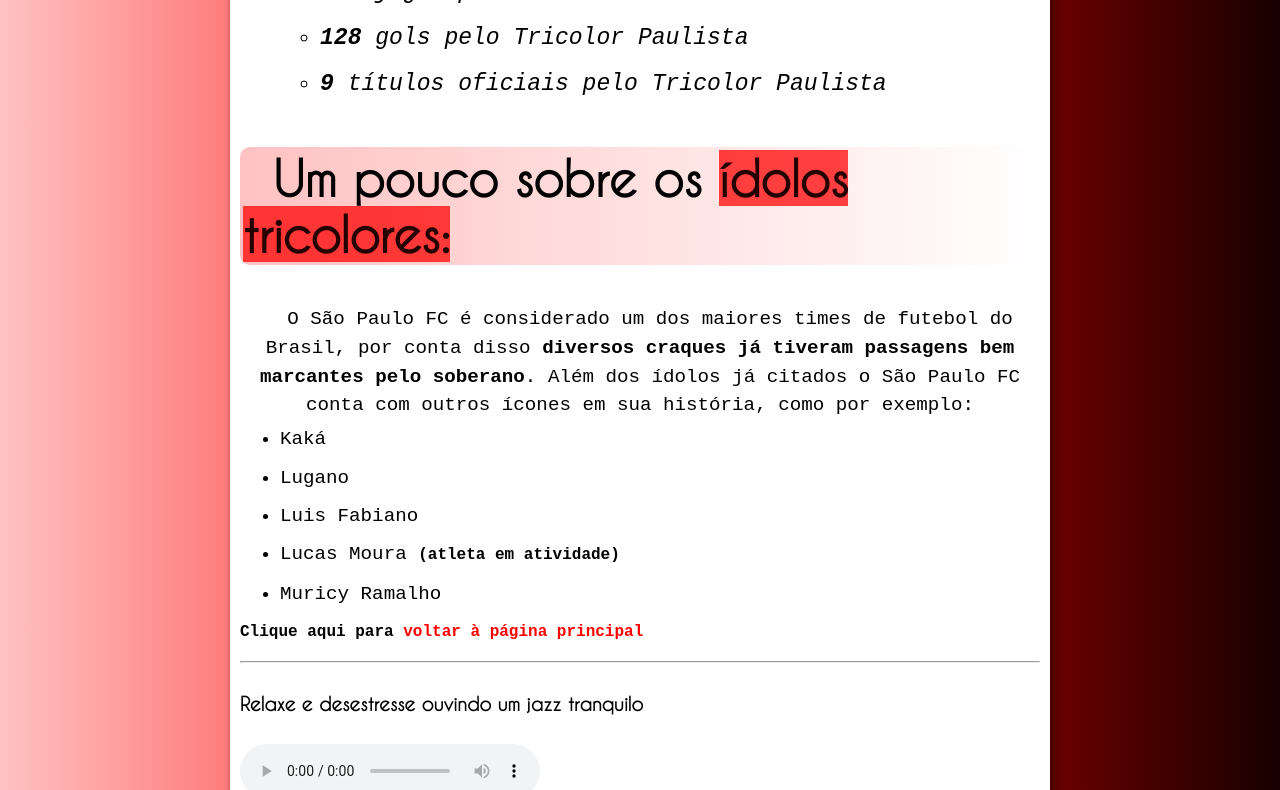
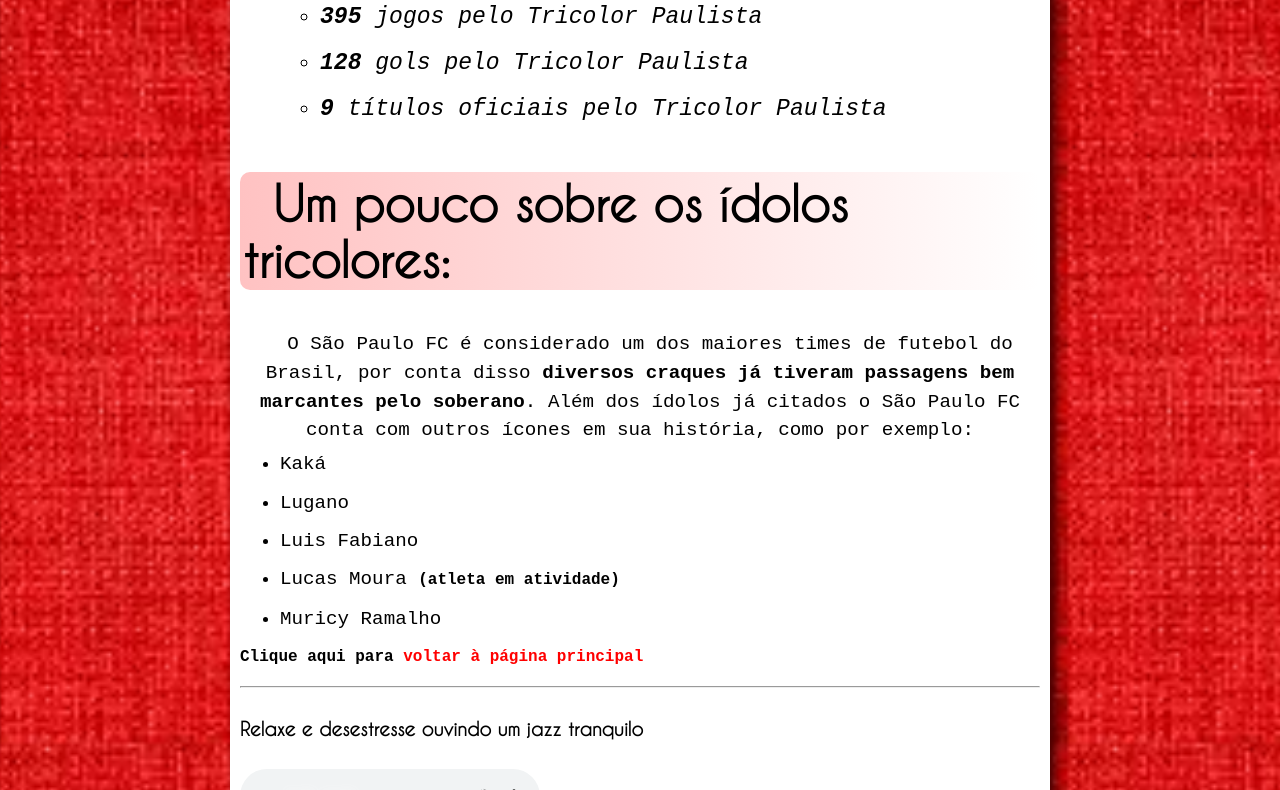
Before and after one commit to matheusjorgealves/projeto-spfc, a plain HTML site: page idolos/idolos.html in a window 1280 px wide. Shown: the part 1657-2447 px from the top of the page. Drawn offline with Linux system fonts and the light colour scheme; a web font is replaced by a local one.

Commit message:
Manutenção no estilo do site

```diff
--- a/idolos/idolos.html
+++ b/idolos/idolos.html
@@ -64,7 +64,7 @@
 
 
 
-        <h2>Um pouco sobre os <mark>ídolos tricolores:</mark></h2>
+        <h2>Um pouco sobre os ídolos tricolores:</h2>
         <p>O São Paulo FC é considerado um dos maiores times de futebol do Brasil, por conta disso <strong>diversos craques já tiveram passagens bem marcantes pelo soberano</strong>. Além dos ídolos já citados o São Paulo FC conta com outros ícones em sua história, como por exemplo:
             <ul type="">
                 <li>Kaká</li>
--- a/style.css
+++ b/style.css
@@ -37,6 +37,9 @@
 
 body{
     background-image: linear-gradient(to right, var(--cor0), var(--cor1), rgb(24, 0, 0));
+    background-image: url(imagens/imagem-de-fundo.jpeg);
+    background-size: contain;
+    height: 100vh;
 }
 
 
@@ -45,7 +48,7 @@ header{
     background-color: black;
 
     min-height: 150px;
-    padding-top: 30px;
+    padding-top: 55px;
 }
 
 header > h1{
```
Also changed, not shown: imagens/imagem-de-fundo.jpeg (added).
